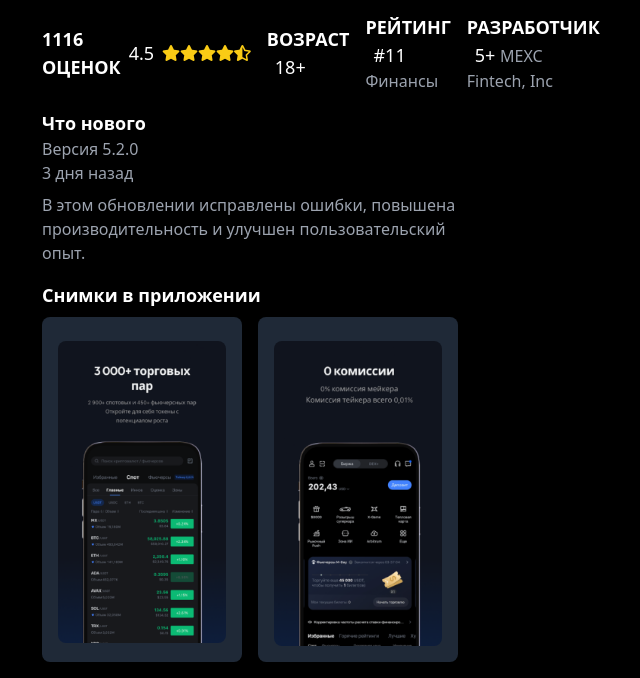
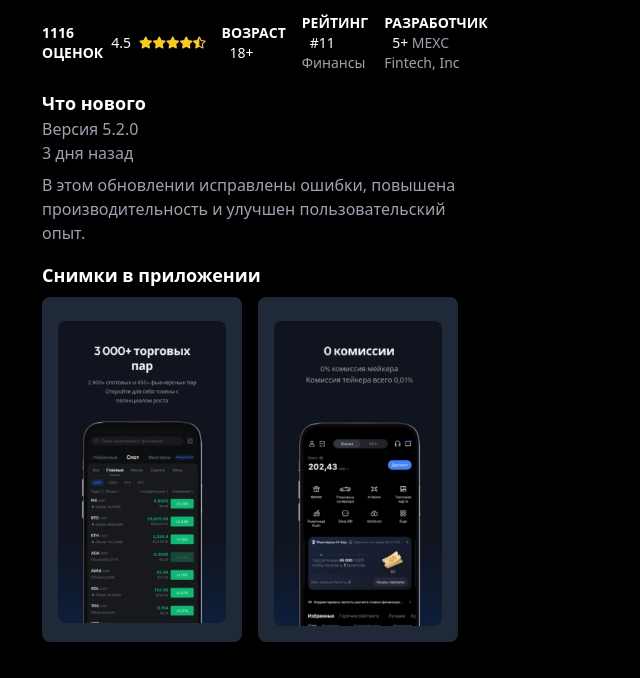
Before and after one commit to MunaXTrading/mexcpartnerlink, a plain HTML site: page index.html in a window 1280 px wide. Shown: the part 183-861 px from the top of the page, without its empty margins (390-1030 px from the left). Drawn offline with nearby package versions, Linux system fonts and the light colour scheme.

Commit message:
index.html

```diff
--- a/index.html
+++ b/index.html
@@ -33,56 +33,31 @@
      </button>
     </div>
    </div>
-   <div class="flex items-center mb-4">
+   <div class="flex items-center mb-4 text-sm">
     <div class="flex items-center mr-4">
-     <span class="text-lg font-bold">
-      1116 ОЦЕНОК
-     </span>
-     <span class="ml-2 text-lg">
-      4.5
-     </span>
-     <div class="flex ml-2">
-      <i class="fas fa-star text-yellow-400">
-      </i>
-      <i class="fas fa-star text-yellow-400">
-      </i>
-      <i class="fas fa-star text-yellow-400">
-      </i>
-      <i class="fas fa-star text-yellow-400">
-      </i>
-      <i class="fas fa-star-half-alt text-yellow-400">
-      </i>
+     <span class="font-bold">1116 ОЦЕНОК</span>
+     <span class="ml-2">4.5</span>
+     <div class="flex ml-2 text-xs">
+      <i class="fas fa-star text-yellow-400"></i>
+      <i class="fas fa-star text-yellow-400"></i>
+      <i class="fas fa-star text-yellow-400"></i>
+      <i class="fas fa-star text-yellow-400"></i>
+      <i class="fas fa-star-half-alt text-yellow-400"></i>
      </div>
     </div>
     <div class="mr-4">
-     <span class="text-lg font-bold">
-      ВОЗРАСТ
-     </span>
-     <span class="ml-2 text-lg">
-      18+
-     </span>
+     <span class="font-bold">ВОЗРАСТ</span>
+     <span class="ml-2">18+</span>
     </div>
     <div class="mr-4">
-     <span class="text-lg font-bold">
-      РЕЙТИНГ
-     </span>
-     <span class="ml-2 text-lg">
-      #11
-     </span>
-     <span class="text-gray-400">
-      Финансы
-     </span>
+     <span class="font-bold">РЕЙТИНГ</span>
+     <span class="ml-2">#11</span>
+     <span class="text-gray-400">Финансы</span>
     </div>
     <div>
-     <span class="text-lg font-bold">
-      РАЗРАБОТЧИК
-     </span>
-     <span class="ml-2 text-lg">
-      5+
-     </span>
-     <span class="text-gray-400">
-      MEXC Fintech, Inc
-     </span>
+     <span class="font-bold">РАЗРАБОТЧИК</span>
+     <span class="ml-2">5+</span>
+     <span class="text-gray-400">MEXC Fintech, Inc</span>
     </div>
    </div>
    <div class="mb-4">
@@ -103,9 +78,6 @@
     <h2 class="text-lg font-bold mb-2">
      Снимки в приложении
     </h2>
-
-
-
     <div class="grid grid-cols-2 gap-4">
      <div class="bg-gray-800 p-4 rounded-lg">
       <img alt="App screenshot showing 0% commission" class="mt-2 rounded-lg" height="800" src="img1.png" width="600"/>
@@ -114,7 +86,6 @@
       <img alt="App screenshot showing trading pairs" class="mt-2 rounded-lg" height="800" src="img2.png" width="600"/>
      </div>
     </div>
-
    </div>
   </div>
  </body>
```
